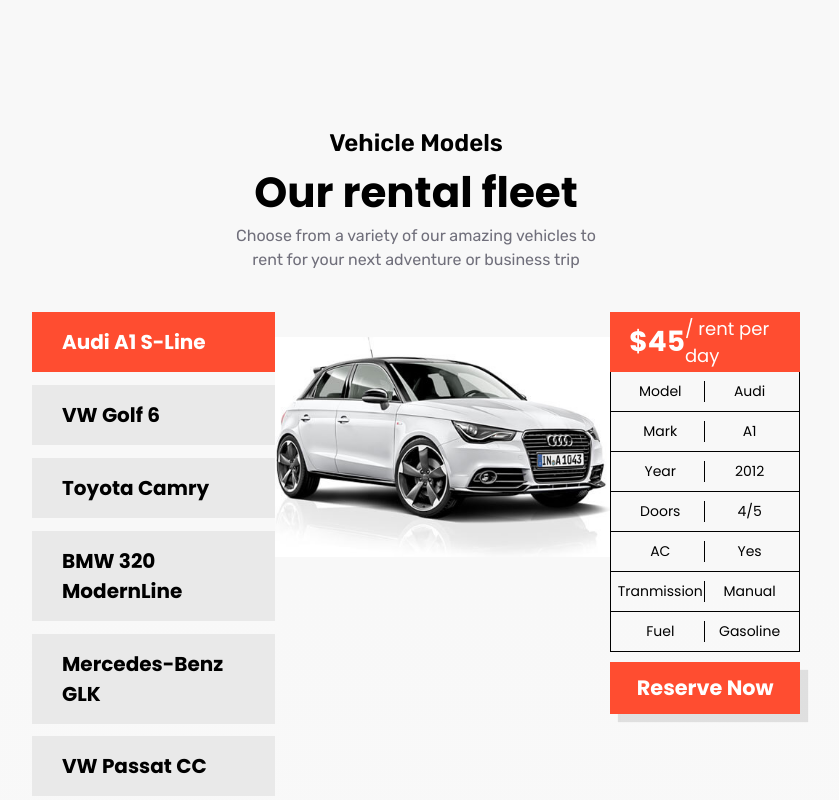
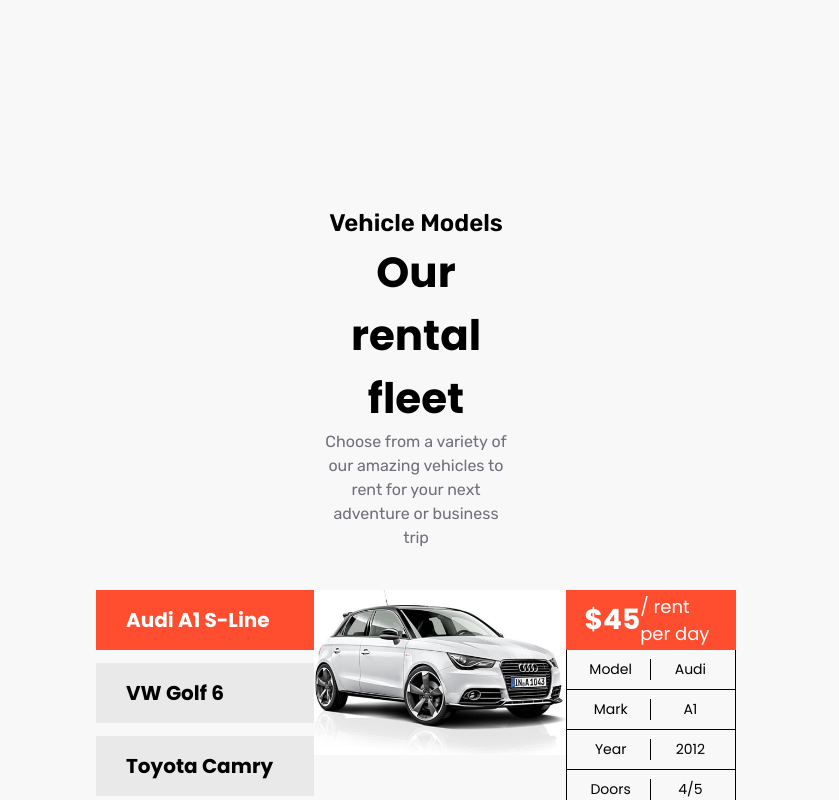
Before and after one commit to TortarZ/car-rental, a Next.js app: page / in a window 1280 px wide. Shown: the part 2100-2900 px from the top of the page, without its empty margins (224-1063 px from the left). Built offline with nearby package versions, Linux system fonts and the light colour scheme.

Commit message:
feat (CarDetail): Responsive IPad Pro

```diff
--- a/app/components/Cardetail.tsx
+++ b/app/components/Cardetail.tsx
@@ -5,18 +5,17 @@
 const CarDetail = () => {
   return (
     <>
-      <section>
-        <div className="car-detail-con">
+      <section className="car-detail-con">
         <div className="pick-title">
           <h3>Vehicle Models</h3>
           <h2>Our rental fleet</h2>
           <p>
-              Choose from a variety of our amazing vehicles to rent for your
-              next adventure or business trip
+            Choose from a variety of our amazing vehicles to rent for your next
+            adventure or business trip
           </p>
         </div>
         <div className="pick-container">
-            <div className="pick-box">
+          <div className="pick-box" id="item-1">
             <button className="button pick-btn active">Audi A1 S-Line</button>
             <button className="button pick-btn">VW Golf 6</button>
             <button className="button pick-btn">Toyota Camry</button>
@@ -24,7 +23,7 @@
             <button className="button pick-btn">Mercedes-Benz GLK</button>
             <button className="button pick-btn">VW Passat CC</button>
           </div>
-            <div className="pick-img">
+          <div className="pick-img" id="item-2">
             <Image
               src="/Audi A1 S-Line.jpg"
               width={0}
@@ -35,7 +34,7 @@
               className="pick-car"
             />
           </div>
-            <div className="pick-detail">
+          <div className="pick-detail" id="item-3">
             <div className="car-detail-price">
               <span>$45</span>
               <span>/ rent per day</span>
@@ -75,7 +74,6 @@
             </div>
           </div>
         </div>
-        </div>
       </section>
     </>
   );
--- a/app/components/Styles/Cardetail.css
+++ b/app/components/Styles/Cardetail.css
@@ -1,5 +1,6 @@
 .car-detail-con {
   width: 100%;
+  padding: 5rem 20rem;
 }
 
 .pick-title {
@@ -18,7 +19,7 @@
 .pick-container {
   display: flex;
   justify-content: space-between;
-  padding: 0 20%;
+  align-items: flex-start;
 }
 
 .pick-box {
@@ -57,7 +58,6 @@
 
 .pick-img {
   width: 50%;
-  margin-top: 25px;
 }
 
 .car-detail-price {
@@ -109,3 +109,39 @@
 .btn-box {
   display: flex;
 }
+
+@media (max-width: 1024px) {
+  .pick-title {
+    padding: 0 10rem;
+  }
+  .car-detail-con {
+    padding: 5rem 3rem;
+  }
+
+  #item-1 {
+    order: 2;
+  }
+  #item-2 {
+    order: 1;
+  }
+  #item-3 {
+    order: 3;
+  }
+
+  .pick-container {
+    flex-wrap: wrap;
+    justify-content: space-around;
+    padding: 3rem 0;
+  }
+
+  .pick-img {
+    padding: 0 5rem;
+    width: 100%;
+  }
+
+  .pick-box,
+  .pick-detail {
+    padding: 2rem 3rem;
+    width: 50%;
+  }
+}
--- a/app/components/Styles/Plan.css
+++ b/app/components/Styles/Plan.css
@@ -41,7 +41,7 @@
 
 @media (max-width: 1024px) {
   .plan-container {
-    padding: 10rem 3rem;
+    padding: 10rem 3rem 0;
   }
 
   .plan-container-boxes {
```
Lines whose indentation alone changed are shown as unchanged.
